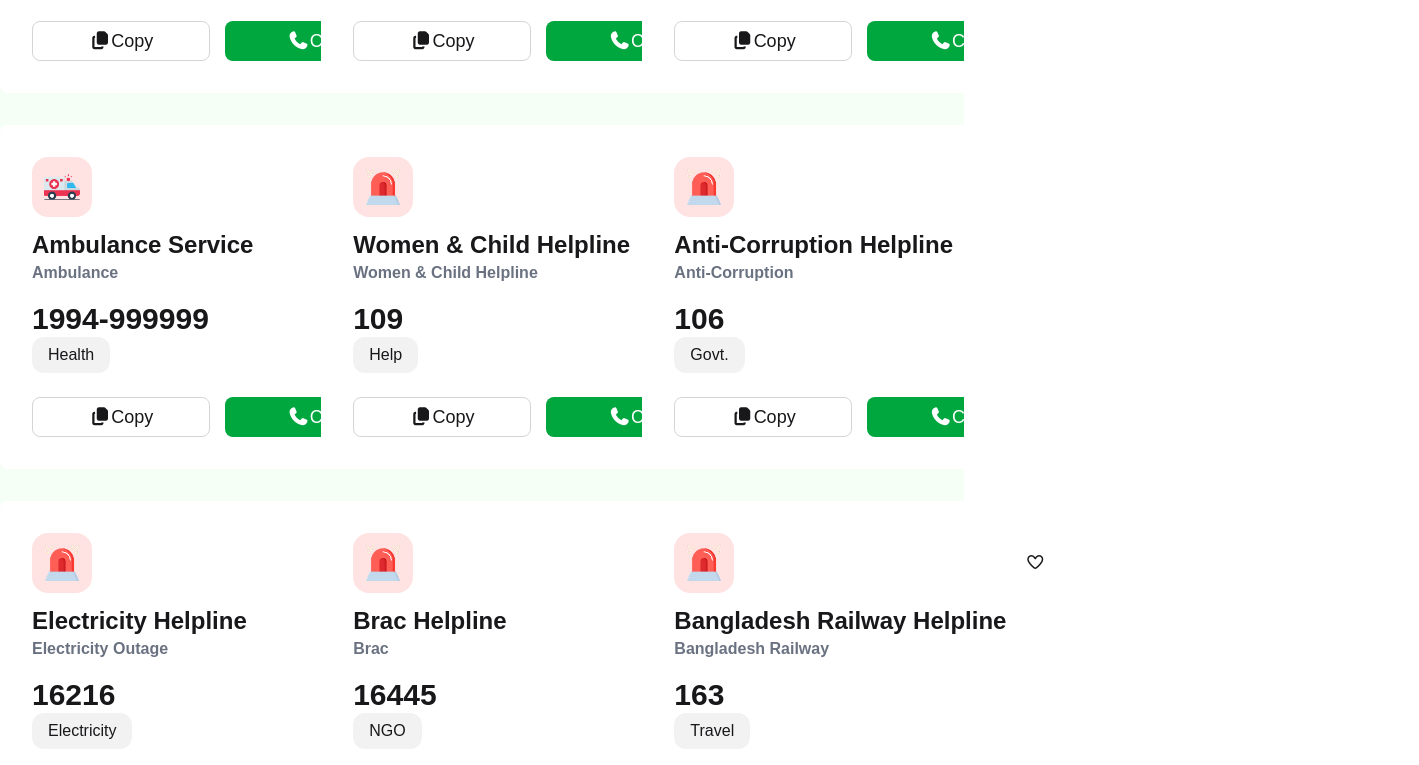
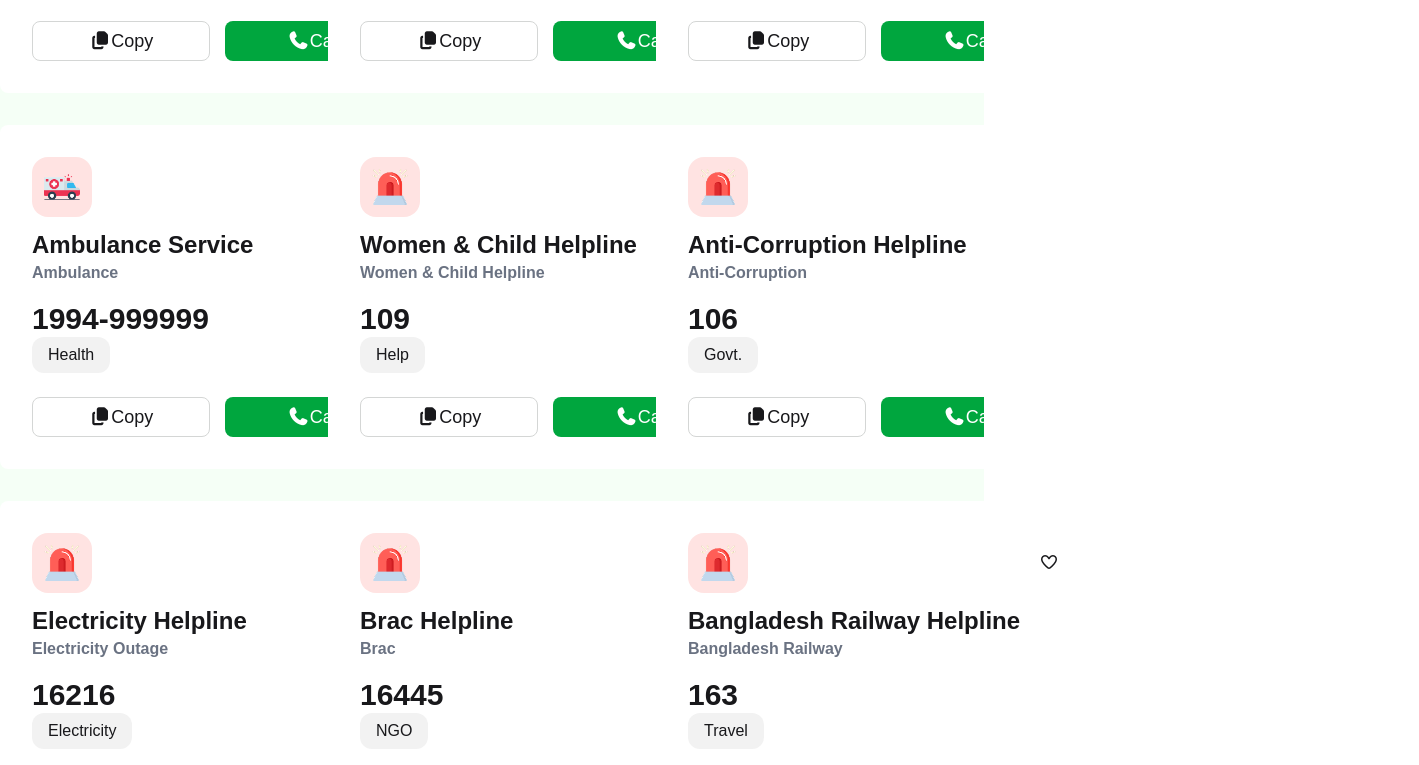
Before and after one commit to Taurat-kibria/Assignment-B12-A05, a plain HTML site: page index.html in a window 1280 px wide. Shown: the part 637-1402 px from the top of the page, 1419 px wide, since content can reach past the window. Drawn offline with nearby package versions, Linux system fonts and the light colour scheme; a web font is replaced by a local one.

Commit message:
Your descriptive commit message here

```diff
--- a/index.html
+++ b/index.html
@@ -77,10 +77,10 @@ hind-madurai-semibold hind-madurai-medium hind-madurai-regular">
 
     <!-- card section -->
 
-    <section class="mt-12 max-w-[1800px] mx-auto  flex flex-col md:flex-row gap-8 pb-[80px]">
+    <section class="mt-12 max-w-[1800px]
+     pb-[80px] mx-auto grid md:grid-cols-4 gap-8  ">
 
-        <div class="grid md:grid-cols-3 grid-rows-6 mx-auto gap-8">
-
+        <div class="grid md:grid-cols-3 gap-8 col-span-3 mx-auto">
             <!-- card-1 -->
             <div class="card1 bg-white
         rounded-lg  w-[435px] p-8 ">
@@ -309,9 +309,10 @@ hind-madurai-semibold hind-madurai-medium hind-madurai-regular">
 
         </div>
 
+
         <!-- call history card -->
-        <div class="history bg-white h-[1140px]
-         rounded-lg  w-[435px] p-8 mx-auto ">
+        <div class="history mx-au bg-white
+         rounded-lg  w-[435px] p-8 ">
             <div class="history_nav flex justify-between items-center">
 
                 <div>
```
